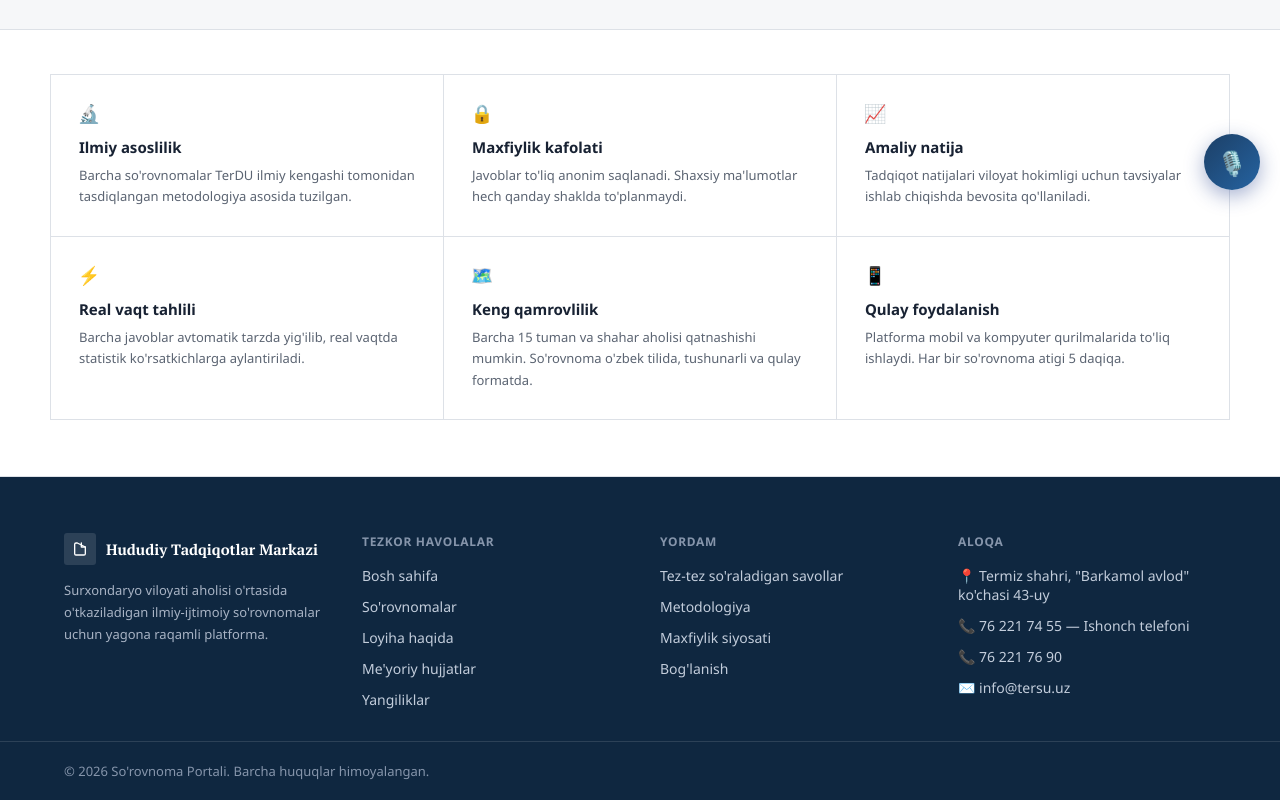
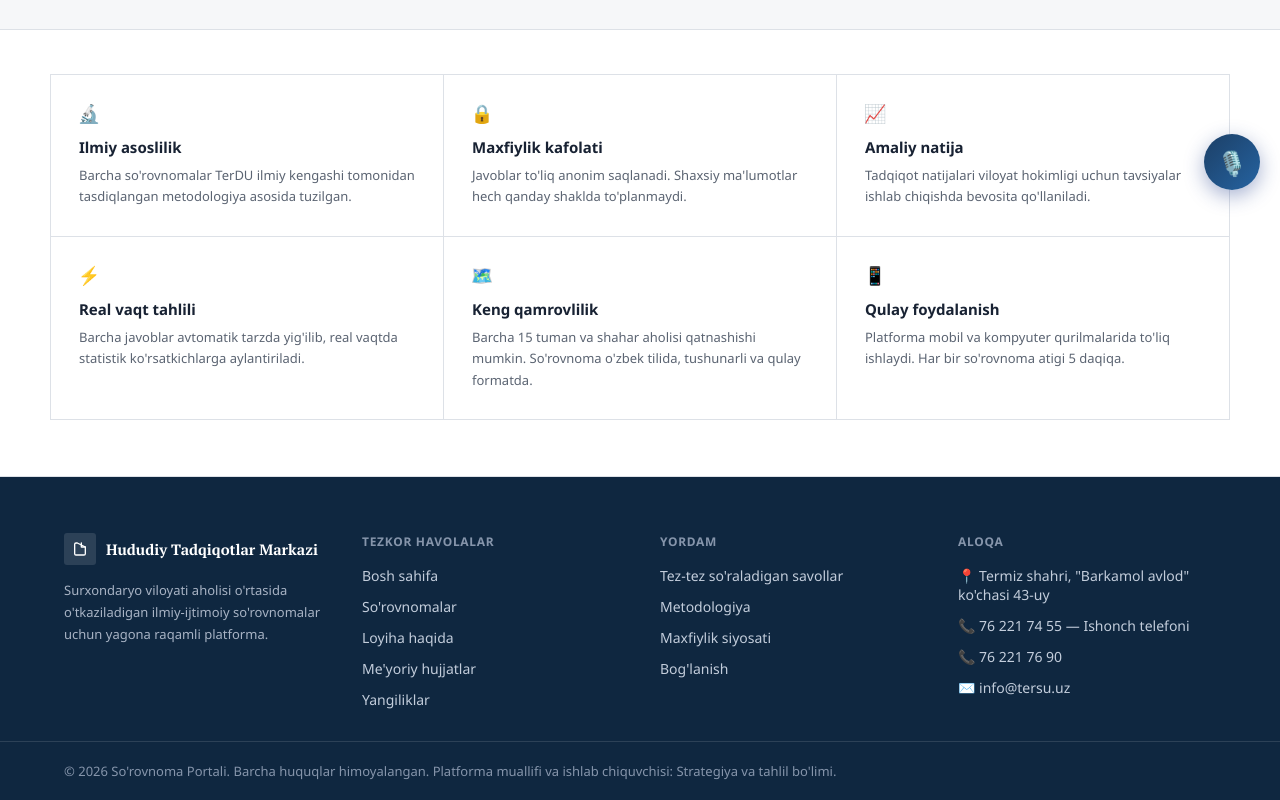
Before and after one commit to Giyosiddin22/hudud-tadqiqot, a plain HTML site: page public/about.html in a window 1280 px wide. Shown: the part 590-1390 px from the top of the page. Drawn offline with Linux system fonts and the light colour scheme; no server answers.

Commit message:
Muallif yozuvi: loyiha haqida sahifasi

```diff
--- a/public/about.html
+++ b/public/about.html
@@ -329,7 +329,7 @@ footer{background:var(--bg-2);border-top:1px solid var(--line)}
     </div>
   </div>
   <div style="border-top:1px solid rgba(255,255,255,0.12)">
-    <div style="max-width:1200px;margin:0 auto;padding:20px 24px;font-size:13px;color:#8695ab">© 2026 So'rovnoma Portali. Barcha huquqlar himoyalangan.</div>
+    <div style="max-width:1200px;margin:0 auto;padding:20px 24px;font-size:13px;color:#8695ab">© 2026 So'rovnoma Portali. Barcha huquqlar himoyalangan. Platforma muallifi va ishlab chiquvchisi: Strategiya va tahlil bo'limi.</div>
   </div>
 </footer>
 
```
